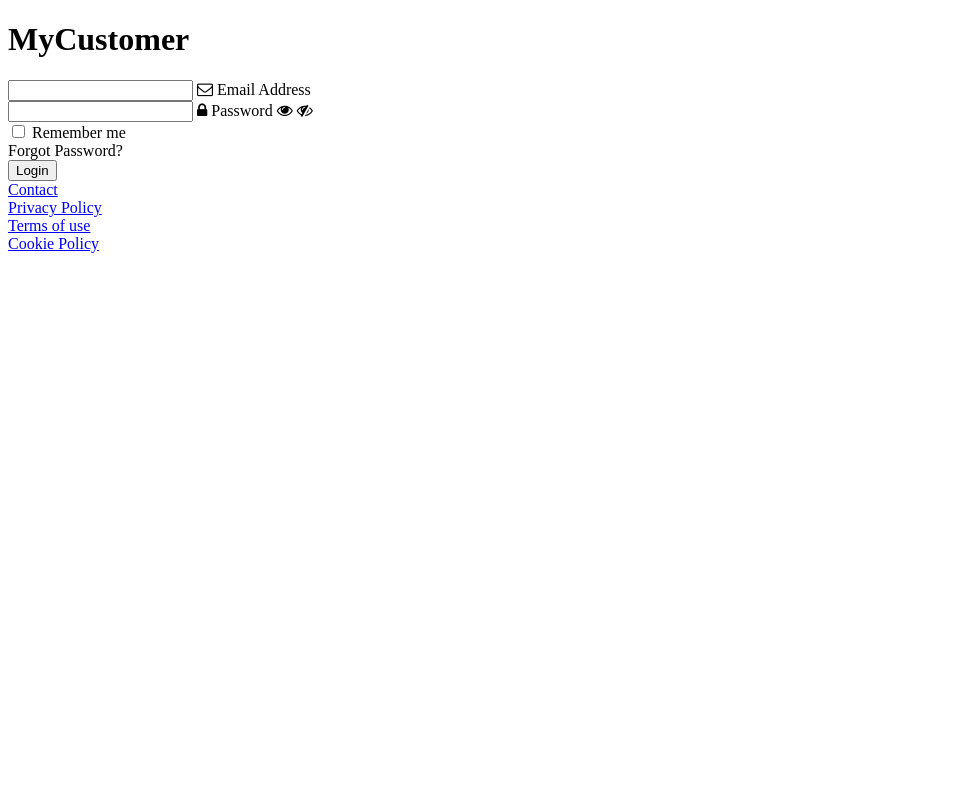
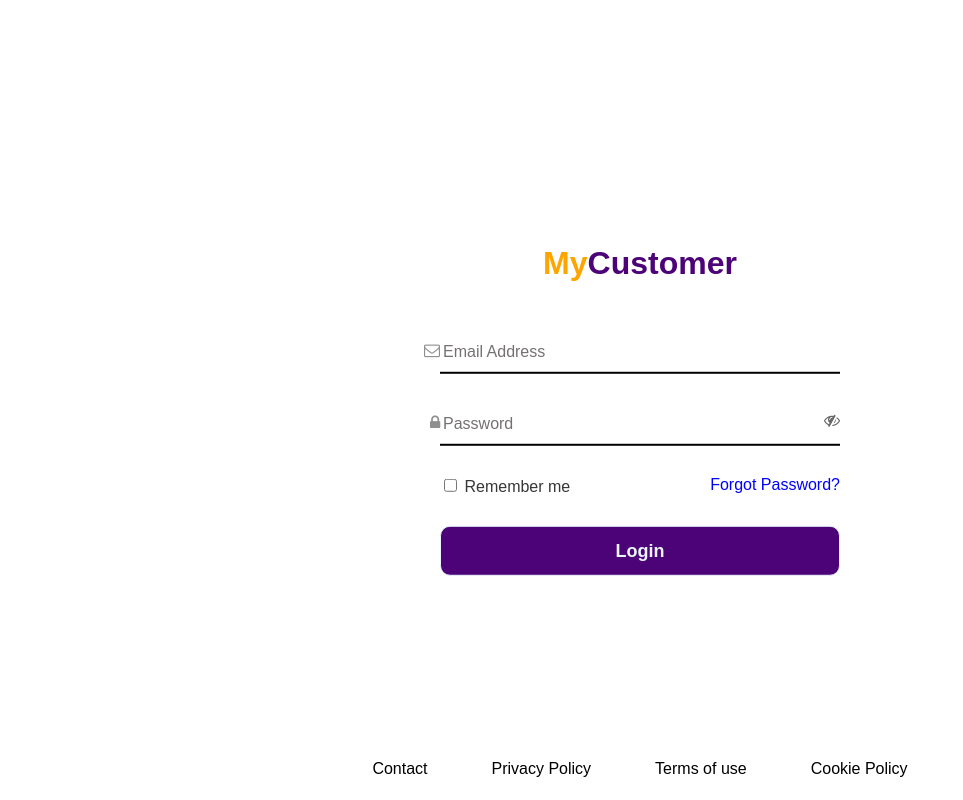
Before and after one commit to onose-peter/sign-in-form, a plain HTML site: page index.html in a window 1280 px wide. Shown: the whole page, without its empty margins (0-963 px from the left). Drawn offline with Linux system fonts and the light colour scheme.

Commit message:
linked the css file

```diff
--- a/index.html
+++ b/index.html
@@ -4,7 +4,7 @@
     <meta charset="UTF-8">
     <meta name="viewport" content="width=device-width, initial-scale=1.0">
     <link rel="stylesheet" href="https://stackpath.bootstrapcdn.com/font-awesome/4.7.0/css/font-awesome.min.css">
-    <link rel="stylesheet" href="./log.css">
+    <link rel="stylesheet" href="./index.css">
     <title>Document</title>
 </head>
 <body>
```
